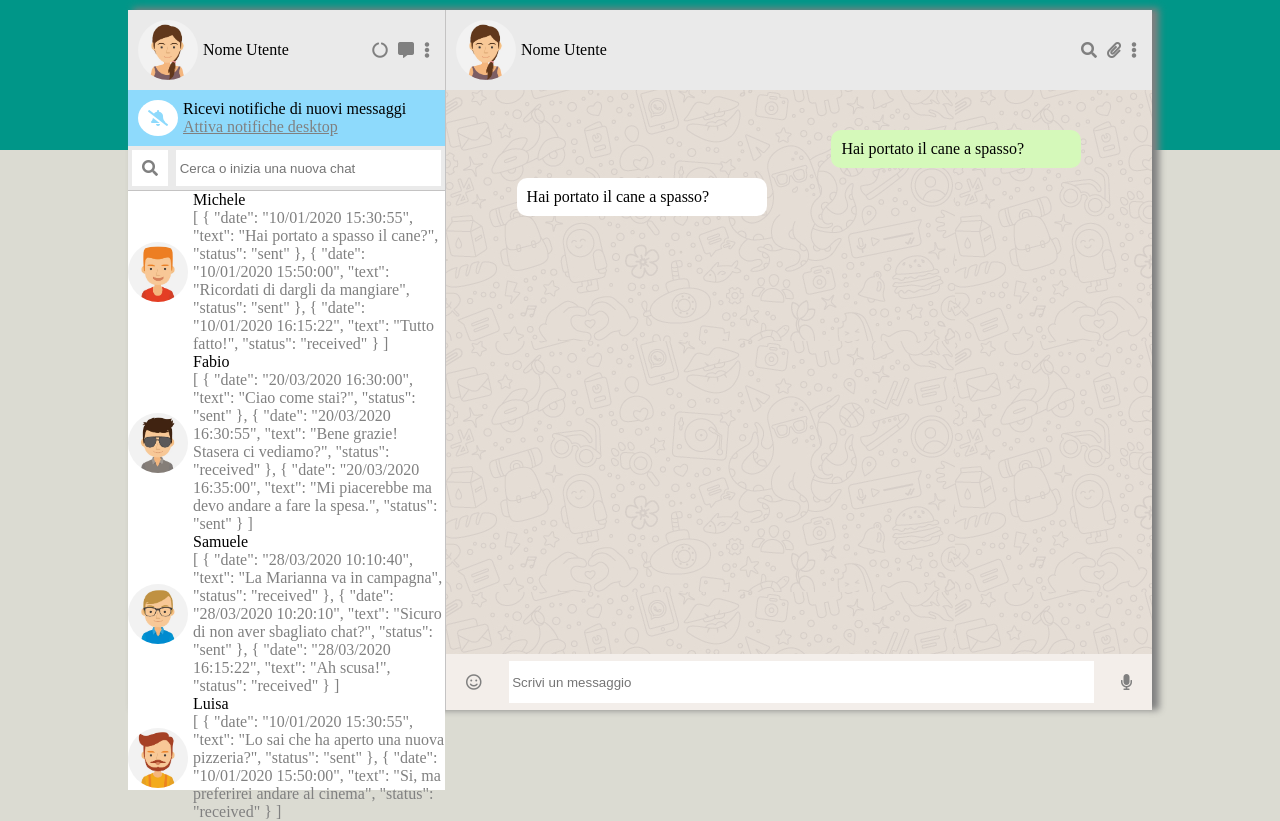
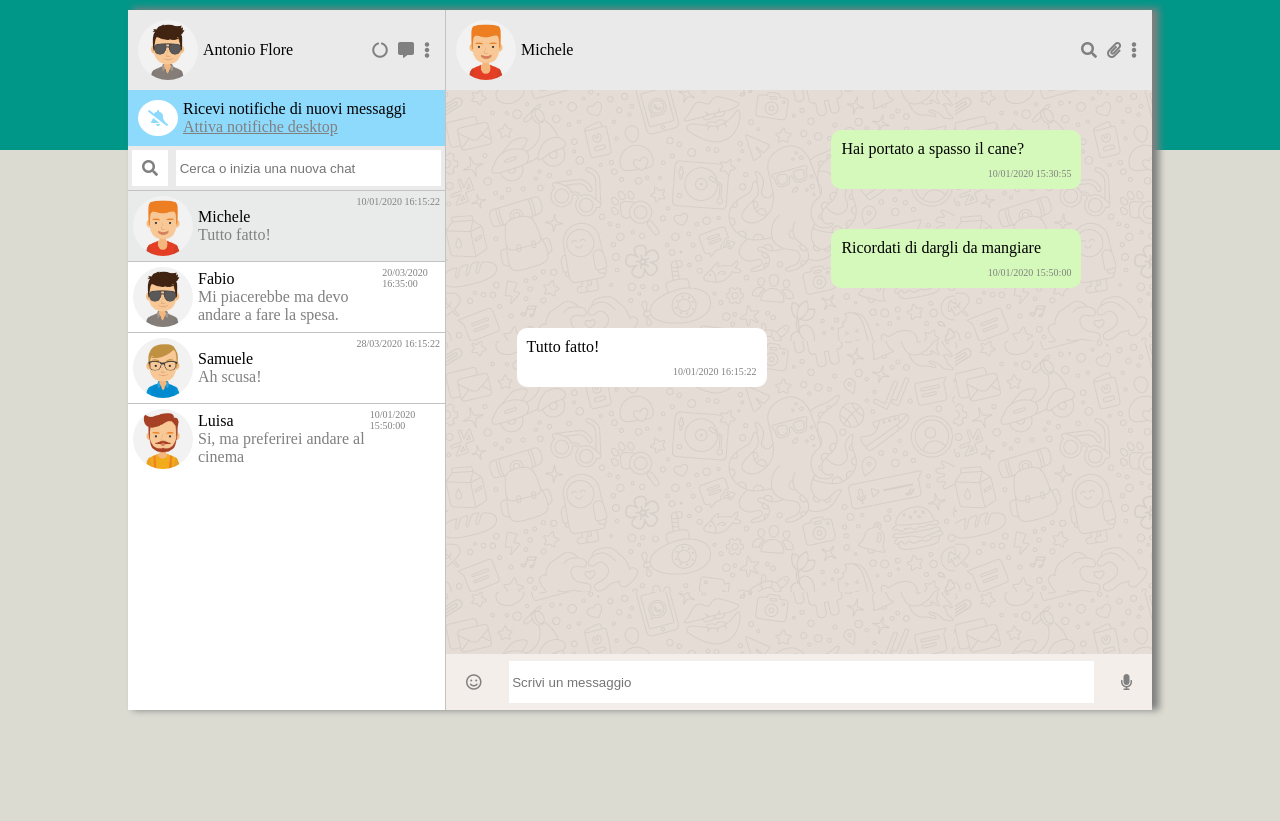
Before and after one commit to Antonioflo13/vue-boolzapp, a plain HTML site: page index.html in a window 1280 px wide. After the commit the page ends 800 px from the top, so only its background shows below. Drawn offline with nearby package versions, Linux system fonts and the light colour scheme.

Commit message:
milestone 2

```diff
--- a/css/style.css
+++ b/css/style.css
@@ -59,6 +59,8 @@ header nav {
 .search-contact,
 .contact-right,
 .chat-list,
+.chat,
+.message-sticker,
 .chat-box footer
 {
     display: flex;
@@ -99,7 +101,8 @@ header nav {
 }
 
 #message,
-#active-notice {
+#active-notice,
+#date {
     color: grey;
 }
 
@@ -144,11 +147,22 @@ header nav {
     flex-direction: column;
 }
 
+.active {
+    background-color: #E9EBEB;
+}
+
+#date {
+    align-self:baseline;
+    font-size: 10px;
+}
+
 .contact-left {
     display: flex;
 }
 
 .chat {
+    padding: 5px;
+    justify-content: space-between;
     border-top: 1px solid rgb(196, 195, 195);
 }
 
@@ -192,13 +206,20 @@ header nav {
 }
 
 .message-sticker {
+    flex-direction: column;
     width: 250px;
     margin-top: 10px;
     padding: 10px;
     border-radius: 10px;
 }
 
-.send {
+.message-sticker #date {
+    display: flex;
+    align-self: flex-end;
+    padding-top: 10px;
+}
+
+.sent {
     align-self: flex-end;
     background-color: #D5F9BA;
 }
--- a/index.html
+++ b/index.html
@@ -33,8 +33,8 @@
                 <!-- nav-chat-item -->
                 <nav>
                     <div class="nav-left">
-                        <img class="avatar" src="img/avatar_io.jpg" alt="avatar_io">
-                        <p>Nome Utente</p>
+                        <img class="avatar" src="img/avatar_2.jpg" alt="avatar_io">
+                        <p>Antonio Flore</p>
                     </div>
                     <div class="nav-right">
                         <i class="fas fa-circle-notch"></i>
@@ -66,18 +66,18 @@
 
                     <!-- chat-list -->
                     <section class="chat-list">
-                        <div class="chat">
-                            <div v-for="(contact, index) in contacts" class="contact-left">
+                        <div class="chat" v-for="(contact, index) in contacts" :class="(index==activeIndex) ? 'active' : '' " @click="thisChat(index)">
+                            <div class="contact-left">
                                 <img class="avatar" :src="getImage(index)"
                                 alt="avatar">
                                 <div>
                                     <p>{{contact.name}}</p>
-                                    <p id="message">{{contact.messages}}</p>
+                                    <p id="message">{{getLastMessage(contact).text}}</p>
                                 </div>
                             </div>
-                        </div>
-                        <div class=>
-
+                            <div>
+                                <p id="date">{{getLastMessageDate(contact).date}}</p>
+                            </div>
                         </div>
                     </section>
                     <!-- /chat-list -->
@@ -94,8 +94,8 @@
                 <!-- nav-chat-box -->
                 <nav>
                     <div class="nav-left">
-                        <img class="avatar" src="img/avatar_io.jpg" alt="avatar_io">
-                        <p>Nome Utente</p>
+                        <img class="avatar" :src="getImage(activeIndex)" alt="avatar_io">
+                        <p>{{contacts[activeIndex].name}}</p>
                     </div>
                     <div class="nav-right">
                         <i class="fas fa-search"></i>
@@ -107,12 +107,10 @@
 
                 <!-- main-chat-box -->
                 <main>
-                    <div class="wrapper-chat">
-                        <div class="message-sticker send">
-                            <p>Hai portato il cane a spasso?</p>
-                        </div>
-                        <div class="message-sticker received">
-                            <p>Hai portato il cane a spasso?</p>
+                    <div class="wrapper-chat" v-for="(message, index) in contacts[activeIndex].messages">
+                        <div :class="(message.status=='sent') ? 'sent' : 'received' "  class="message-sticker">
+                            <p>{{message.text}}</p>
+                            <p id="date">{{message.date}}</p>
                         </div>
                     </div>
                 </main>
@@ -121,7 +119,7 @@
                 <!-- footer-chat-box -->
                 <footer>
                     <i class="far fa-smile"></i>
-                    <input type="text" name="" id="" placeholder=" Scrivi un messaggio">
+                    <input type="text" name="" id="" v-model="newMessage" @keydown.enter="addNewMessage" placeholder=" Scrivi un messaggio">
                     <i class="fas fa-microphone"></i>
                 </footer>
                 <!-- /footer-chat-box -->
--- a/js/script.js
+++ b/js/script.js
@@ -86,12 +86,28 @@ const app = new Vue (
                         }
                     ],
                 },
-            ]
+            ],
+            activeIndex: 0,
+            newMessage: "",
         },
         methods: {
-            getImage: function(avatarIndex) {
-                return "img/avatar" + this.contacts[avatarIndex].avatar  + ".jpg";
+            getImage: function(contactIndex) {
+                return "img/avatar" + this.contacts[contactIndex].avatar  + ".jpg";
             },
-        }
+            getLastMessage: function(contact) {
+                const message = contact.messages[contact.messages.length -1];
+                return message;
+            },
+            getLastMessageDate: function(contact) {
+                return contact.messages[contact.messages.length -1];
+            },
+            thisChat: function(newIndex) {
+                return this.activeIndex = newIndex;
+            },
+            addNewMessage: function () {
+                this.contacts[this.activeIndex].messages.push({text:this.newMessage, visible:true, status:'sent'});
+                this.newMessage = "";
+            },
+        },
     },
 );
```
